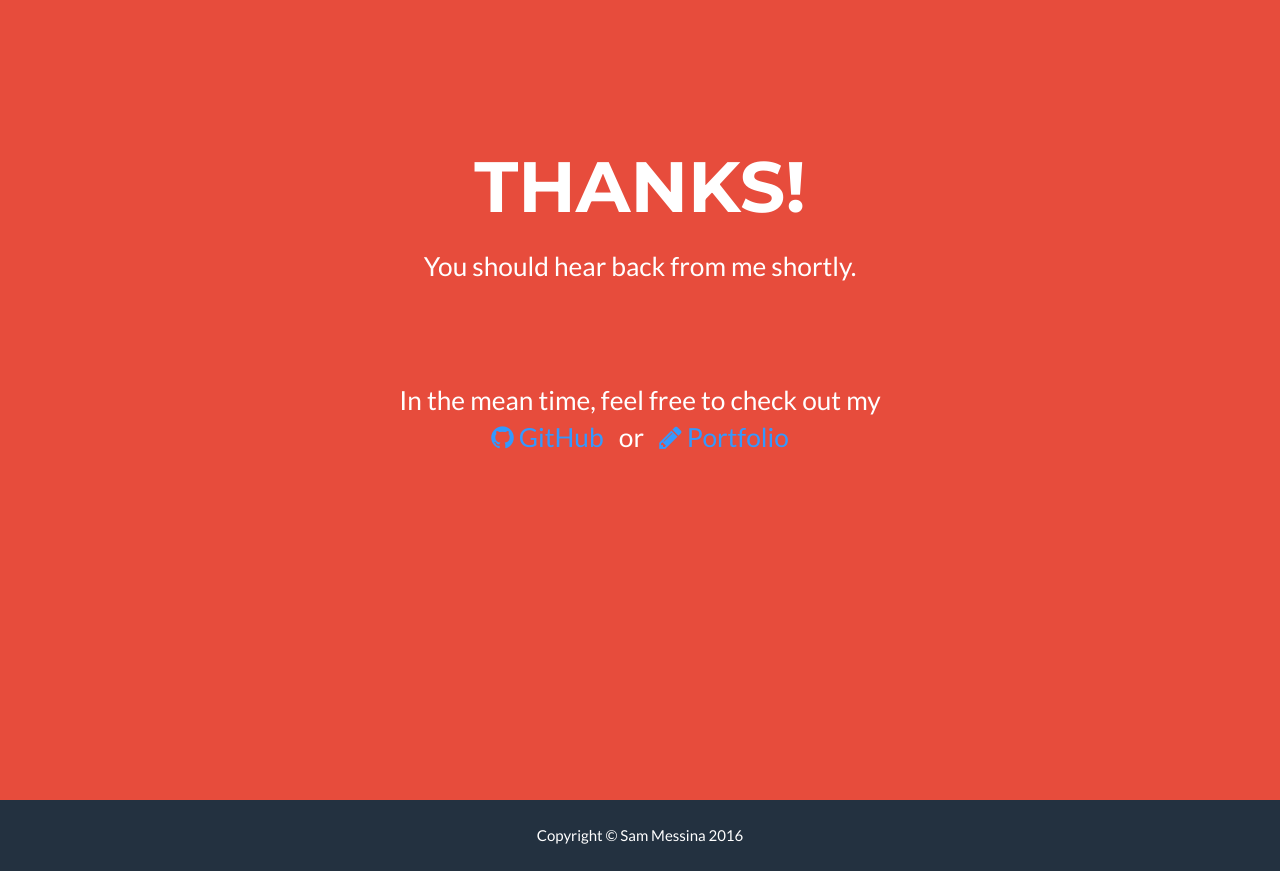
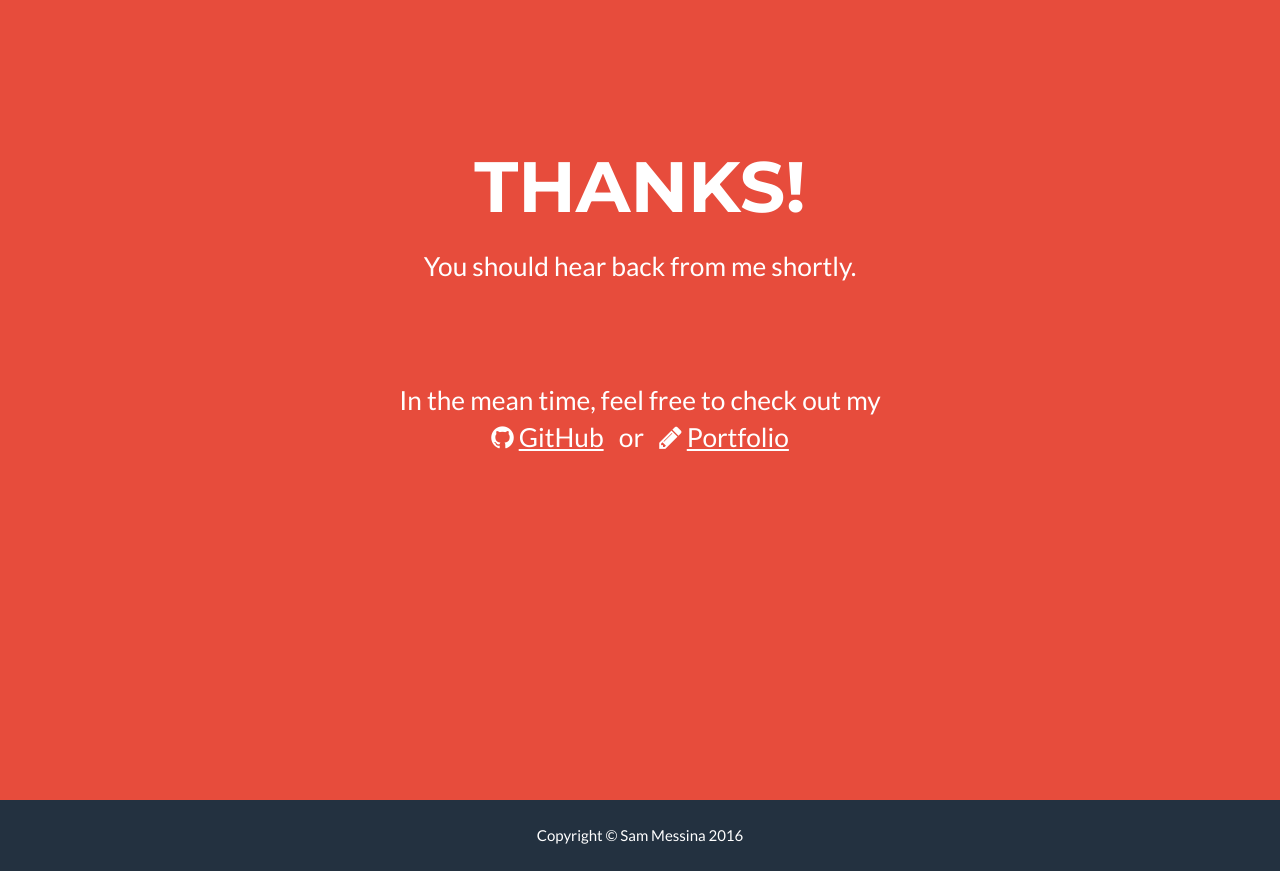
Before and after one commit to regexpressyourself/regexpressyourself.github.io, a PHP site: page /thanks.html in a window 1280 px wide. Run offline with PHP 8.4, Linux system fonts and the light colour scheme; some libraries are stand-ins or nearby versions.

Commit message:
thank you poage link fixes

```diff
--- a/css/custom.css
+++ b/css/custom.css
@@ -337,6 +337,20 @@ footer .footer-below {
     min-height: 100vh;
 }
 
-.thankyou-link {
-    color: #3399ff;
+.thanks-link,
+.thanks-link:focus,
+.thanks-link:active,
+.thanks-link.active {
+    outline: 0;
+    color: white;
+    transition: all .3s ease-in-out;
 }
+.thanks-link:hover{
+    color: black;
+    font-size: 1.2em;
+    transition: all .3s ease-in-out;
+    text-decoration: none;
+}
+.thanks-text {
+    text-decoration: underline;
+}
--- a/thanks.html
+++ b/thanks.html
@@ -48,13 +48,13 @@
                         <br/>
                         <span class="skills">In the mean time, feel free to check out my <br/>
 
-                                <a href="https://github.com/regexpressyourself" class="thankyou-link">
-                                <i class="fa fa-github"></i> GitHub</a>
+                                <a href="https://github.com/regexpressyourself" class="thanks-link">
+                                <i class="fa fa-github"></i> <span class="thanks-text">GitHub</span></a>
 
                                 &nbsp; or &nbsp;
 
-                                <a href="http://smessina.com/#portfolio" class="thankyou-link">
-                                <i class="fa fa-pencil"></i> Portfolio</span>
+                                <a href="http://smessina.com/#portfolio" class="thanks-link">
+                                    <i class="fa fa-pencil"></i> <span class="thanks-text">Portfolio</span></span>
                                 </a>
 
                 </div>
```
